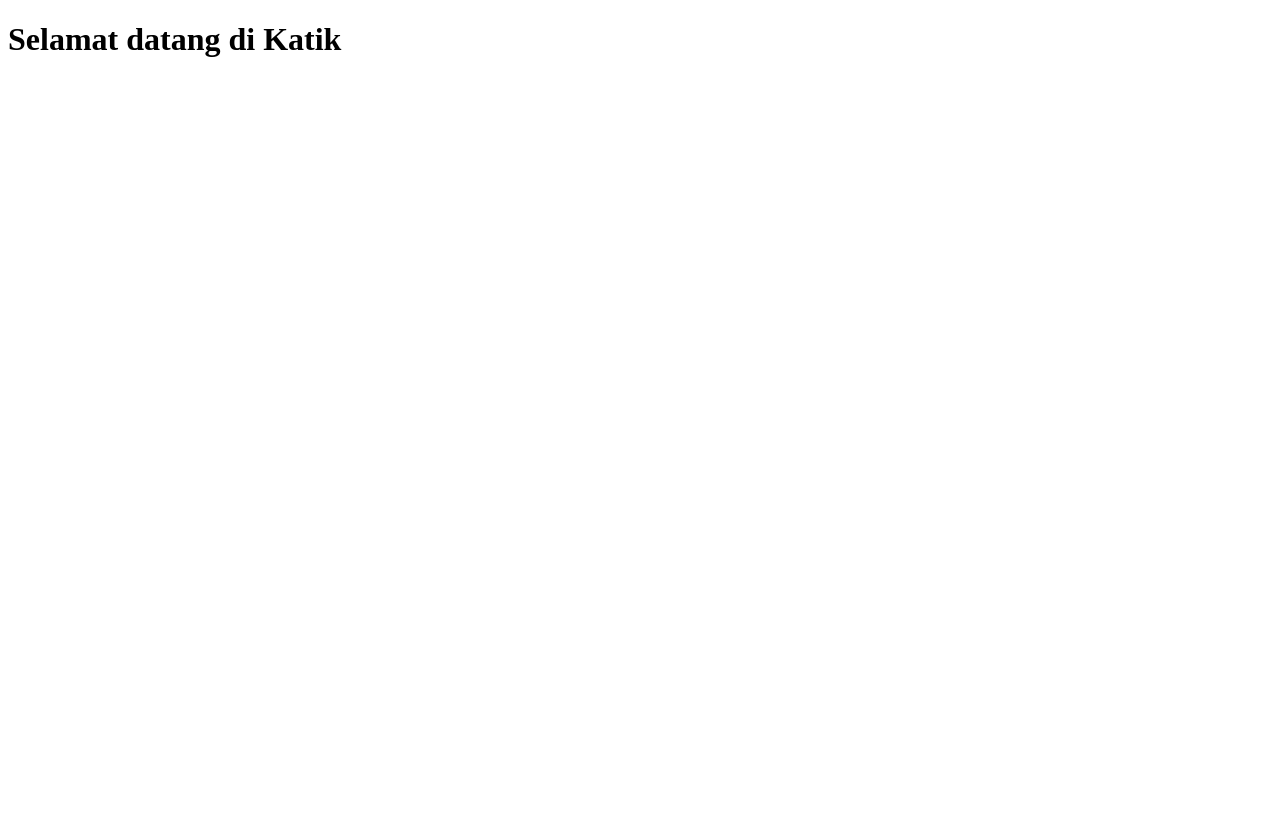
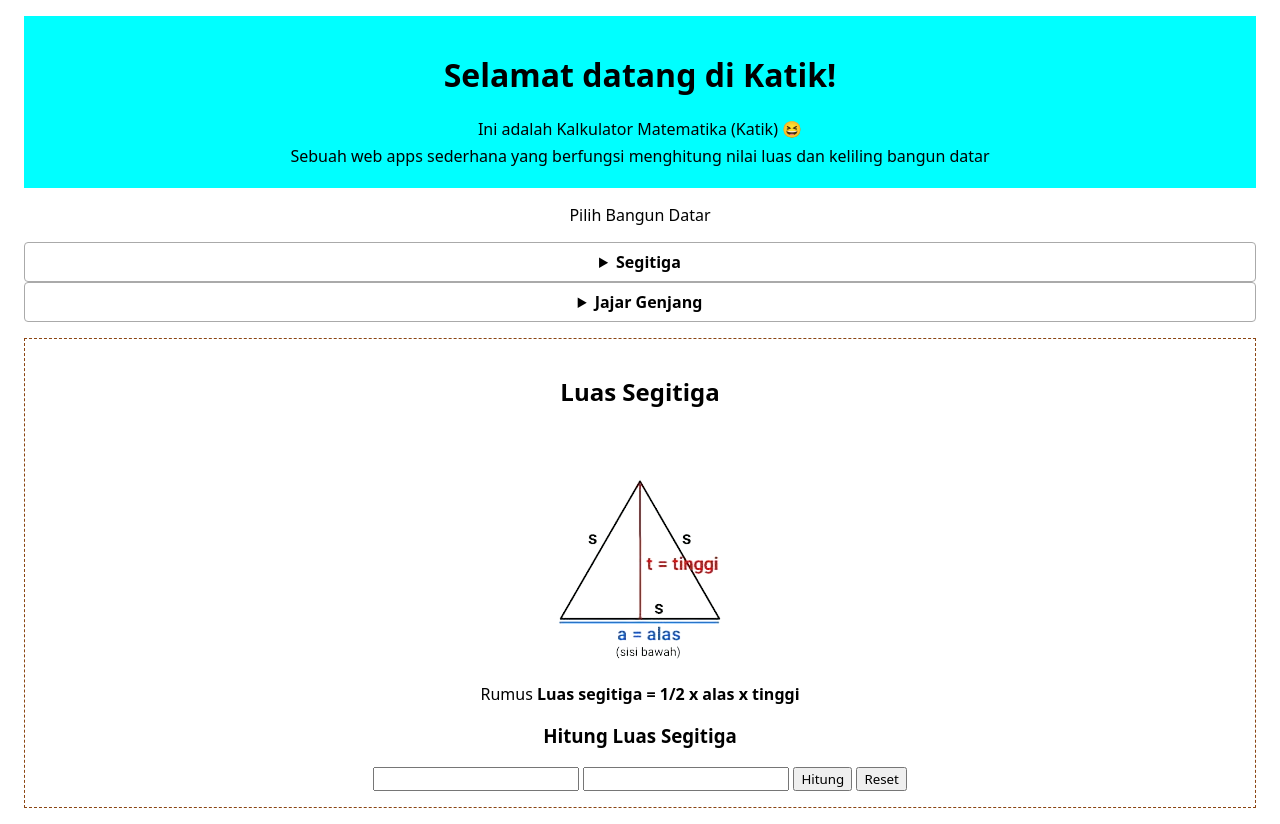
Before and after one commit to revou-fundamental-course/25-dec-23-azharf99, a plain HTML site: page index.html in a window 1280 px wide. Before the commit the page ends 800 px from the top, so only its background shows below. Drawn offline with Linux system fonts and the light colour scheme.

Commit message:
menambahkan html, css, dan js logic aplikasi

```diff
--- a/css/style.css
+++ b/css/style.css
@@ -0,0 +1,67 @@
+*, body{
+    font-family: system-ui, -apple-system, BlinkMacSystemFont, 'Segoe UI', Roboto, Oxygen, Ubuntu, Cantarell, 'Open Sans', 'Helvetica Neue', sans-serif;
+    box-sizing: border-box;
+}
+
+header{
+    padding: 1rem;
+    margin: 1rem;
+    background-color: aqua;
+    text-align: center;
+}
+
+header > p {
+    margin: 5px;
+}
+
+nav{
+   text-align: center;
+   margin: 1rem;
+}
+
+
+details {
+    border: 1px solid #aaa;
+    border-radius: 4px;
+    padding: 0.5em 0.5em 0;
+  }
+
+summary {
+    font-weight: bold;
+    margin: -0.5em -0.5em 0;
+    padding: 0.5em;
+}
+
+details[open] {
+    padding: 0.5em;
+}
+
+details[open] summary {
+    border-bottom: 1px solid #aaa;
+    margin-bottom: 0.5em;
+}
+
+
+ul li{
+      list-style: none;
+      margin: 1rem;
+}
+
+ul li a{
+    text-decoration: none;
+    color: aliceblue;
+    background-color: black;
+    padding: 5px;
+    border-radius: 10px;
+}
+
+
+main{
+    text-align: center;
+}
+
+#luas-segitiga{
+    border: 1px dashed saddlebrown;
+    margin: 1rem;
+    padding: 1rem;
+}
--- a/index.html
+++ b/index.html
@@ -4,9 +4,88 @@
     <meta charset="UTF-8">
     <meta name="viewport" content="width=device-width, initial-scale=1.0">
     <title>Kalkulator Matematik Segitiga</title>
+    <link rel="stylesheet" href="css/style.css">
+    <script src="js/script.js"></script>
 </head>
 <body>
-    <h1>Selamat datang di Katik</h1>
+    <header>
+        <h1>Selamat datang di Katik!</h1>
+        <p>Ini adalah Kalkulator Matematika (Katik) 😆</p>
+        <p>Sebuah web apps sederhana yang berfungsi menghitung nilai luas dan keliling bangun datar</p>
+    </header>
+
+    <nav>
+        <p>Pilih Bangun Datar</p>
+        <details>
+            <summary>Segitiga</summary>
+            <ul>
+                <li><a href="#">Luas Segitiga</a></li>
+                <li><a href="#">Keliling Segitiga</a></li>
+            </ul>
+        </details>
+        <details>
+            <summary>Jajar Genjang</summary>
+            <ul>
+                <li><a href="#">Luas Jajar Genjang</a></li>
+                <li><a href="#">Keliling Jajar Genjang</a></li>
+            </ul>
+        </details>
+    </nav>
+
+    <main>
+
+        <div id="luas-segitiga">
+            <h2>Luas Segitiga</h2>
+
+            <figure>
+                <img src="img/segitiga-sama-kaki.png" alt="Elephant at sunset" />
+                <figcaption>Rumus <strong>Luas segitiga = 1/2 x alas x tinggi</strong></figcaption>
+            </figure>
+
+            <div id="myform">
+                <h3>Hitung Luas Segitiga</h3>
+                <form id="luas-form">
+                    <input type="number" min="1" id="alas" required>
+                    <input type="number" min="1" id="tinggi" required>
+                    <input type="submit" value="Hitung" id="save">
+
+                    <button id="reset">Reset</button>
+                </form>
+
+                <div id="result">
+                </div>
+            </div>
+        </div>
+
+
+        <!-- <div id="keliling-segitiga">
+            <h2>Keliling Segitiga</h2>
+
+            <figure>
+                <img src="img/segitiga-sama-kaki.png" alt="Elephant at sunset" />
+                <figcaption>Rumus <strong>Keliling segitiga = s x s x s</strong></figcaption>
+            </figure>
+
+            <div>
+                <h3>Hitung Luas Keliling</h3>
+                <form action="" method="post">
+                    <input type="number" min="1">
+                    <input type="number" min="1">
+                    <input type="number" min="1">
+                    <input type="submit" value="Hitung">
+
+                    <button>Reset</button>
+                </form>
+
+                <div id="result">
+                </div>
+            </div>
+        </div> -->
+
+
+
+    </main>
+
 
 </body>
 </html>
--- a/js/script.js
+++ b/js/script.js
@@ -0,0 +1,22 @@
+document.addEventListener('DOMContentLoaded', ()=>{
+    var alas = document.getElementById('alas')
+    var tinggi = document.getElementById('tinggi')
+    var result = document.getElementById('result')
+
+    document.getElementById('save').addEventListener('click', (e)=>{
+        result.textContent = ""
+        result.textContent += `Alas: ${alas.value}, Tinggi: ${tinggi.value}`
+        result.textContent += `Hasil: ${(alas.value*tinggi.value)/2}`
+
+        e.preventDefault()
+    })
+
+    document.getElementById('reset').addEventListener('click', (e)=>{
+        alas.value = "";
+        tinggi.value = "";
+
+        result.textContent = ""
+        e.preventDefault()
+    })
+
+})
```
Also changed, not shown: img/segitiga-sama-kaki.png (added).
